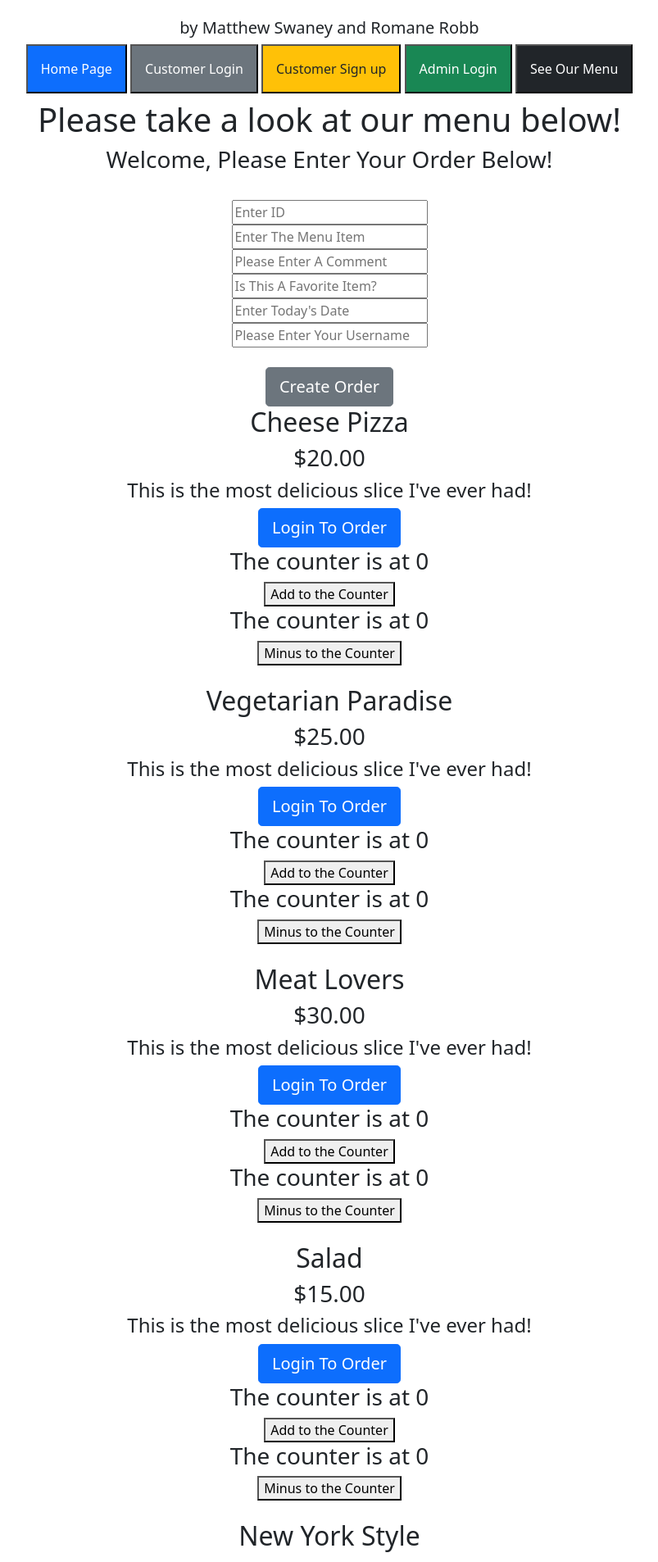
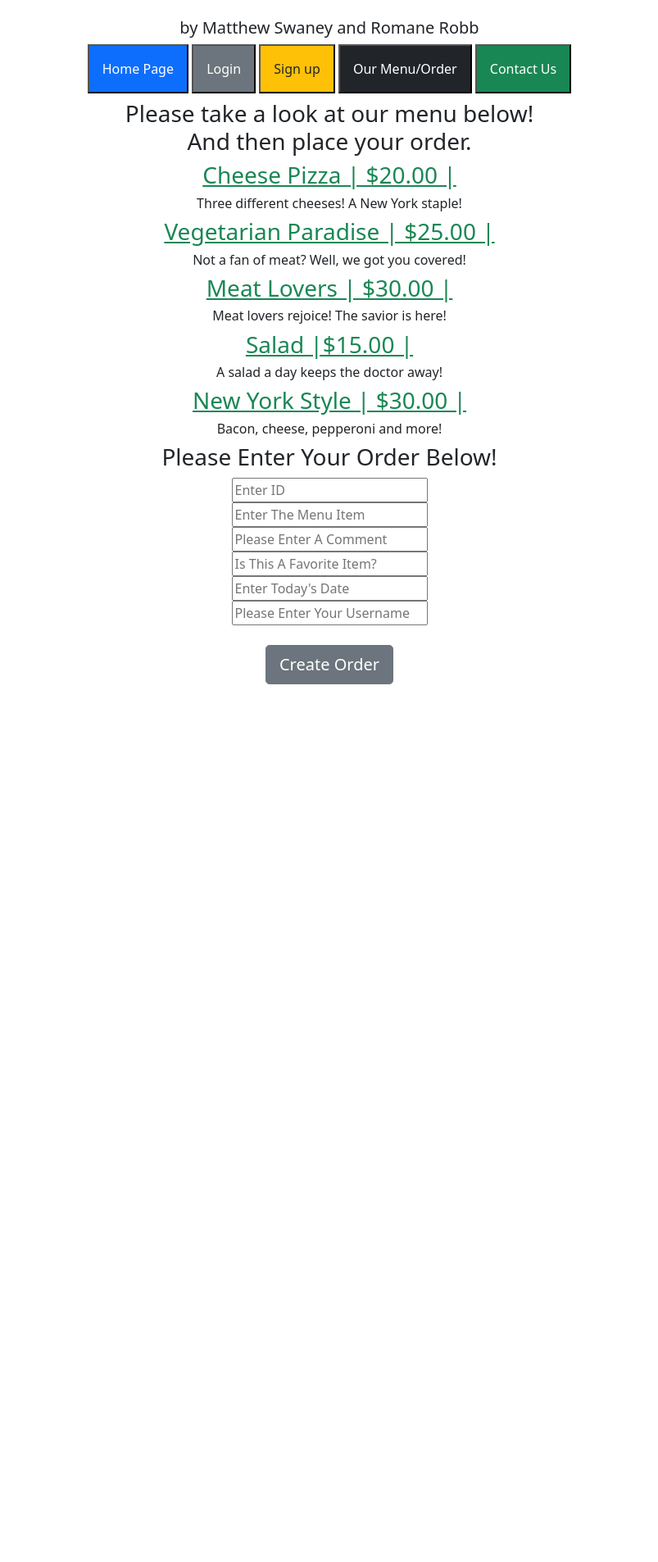
Before and after one commit to SyntaxError-JARS/ZahfoSha_FE_msrr, a React (Create React App) app: page /menu in a window 1280 px wide. Shown: the part 82-1988 px from the top of the page at 82% size, without its empty margins (238-1041 px from the left). After the commit the page ends 917 px from the top, so only its background shows below. Built offline with nearby package versions, Linux system fonts and the light colour scheme.

Commit message:
Updated my navbar.

```diff
--- a/src/App.js
+++ b/src/App.js
@@ -13,6 +13,8 @@ import CreateOrder from "./components/Order/createorder";
 import DeleteCreditCard from "./components/CreditCard/deletecreditcard";
 import UpdateCreditCard from "./components/CreditCard/updatecreditcard";
 import AddCreditCard from "./components/CreditCard/addcreditcard";
+import Customer from "./components/Customer/customer";
+import Contact from "./components/contact";
 
 export const userContext = createContext();
 
@@ -23,6 +25,7 @@ function App() {
         <>
         <center>
         <h1 class="display-1">ZahfoSha</h1>
+
         <h5>by Matthew Swaney and Romane Robb</h5>
             <BrowserRouter>
                 <userContext.Provider value={[user, setUser]}>
@@ -31,6 +34,7 @@ function App() {
                         <Route exact path="" element={<HomePage />} />
                         <Route path="admin" element={<AdminLogin />} />
                         <Route path="login" element={<CustomerLogin />} />
+                        <Route path="customer" element={<Customer />} />
                         <Route path="register" element={<CustomerRegistration />} />
                         <Route path="order" element={<CreateOrder />} />
                         <Route path="menu" element={<Menu />} />
@@ -38,6 +42,7 @@ function App() {
                         <Route path="addcreditcard" element={<AddCreditCard />} />
                         <Route path="updatecreditcard" element={<UpdateCreditCard />} />
                         <Route path="deletecreditcard" element={<DeleteCreditCard />} />
+                        <Route path="contact" element={<Contact />} />
                     </Routes>
                 </userContext.Provider>
             </BrowserRouter>
--- /dev/null
+++ b/src/components/Customer/customer.jsx
@@ -0,0 +1,20 @@
+import React from "react";
+import AddCreditCard from "../CreditCard/addcreditcard";
+import DeleteCreditCard from "../CreditCard/deletecreditcard";
+import ViewOrder from "../Order/vieworder";
+
+export default function Customer() {
+
+    return (
+
+    <>
+        <h3>Hello! Welcome to Zahfosha.</h3>
+
+        <ViewOrder />
+        <AddCreditCard />
+        <DeleteCreditCard />
+    </>
+
+    );
+
+}
--- a/src/components/Customer/customerregistration.jsx
+++ b/src/components/Customer/customerregistration.jsx
@@ -1,8 +1,10 @@
 import React from "react";
 import { useRef } from "react";
 import axios from "axios";
+import { useNavigate } from "react-router-dom";
 
 export default function CustomerRegistration() {
+    const navigate = useNavigate();
 
     const fnameInput = useRef();
     const lnameInput = useRef();
@@ -32,9 +34,10 @@ export default function CustomerRegistration() {
             fname: fnameInput.current.value,
             lname: lnameInput.current.value,
             password: passwordInput.current.value,
-            balance:  20,
+            balance: 0,
             isAdmin: false
         }
+        navigate("/customer");
 
         try{
         const response = await axios.post(`${url}/customer` , customer)
@@ -50,7 +53,7 @@ export default function CustomerRegistration() {
     return(
         <>
         <h2>Welcome to Zahfosha!</h2>
-        <h2>Please Enter Your Customer Information Below To Sign Up!</h2>
+        <h2>Please enter your customer information below to sign up!</h2>
         <br></br>
         <input placeholder="Enter Username" ref={usernameInput}></input>
         <br></br>
--- a/src/components/Menu/menu.jsx
+++ b/src/components/Menu/menu.jsx
@@ -3,54 +3,42 @@ import React from "react";
 import CustomerLogin from "../Customer/customerlogin";
 import Counter from "../Order/counter";
 import CreateOrder from "../Order/createorder"
+import bootstrap from "bootstrap";
+import 'bootstrap/dist/css/bootstrap.min.css';
 
 export default function Menu() {
 
     return (
 
         <>
-        <h1>Please take a look at our menu below!</h1>
+        <h3>Please take a look at our menu below!<br></br>And then place your order.</h3>
+
+        <h3><a href="#" class="text-success">Cheese Pizza | $20.00 |</a></h3>
+        <h6>Three different cheeses! A New York staple!</h6>
+        {/* <Link to="/login"><button type="button" class="btn btn-primary btn-lg">Login To Order</button></Link>
+        <Counter /> */}
+
+        <h3><a href="#" class="text-success">Vegetarian Paradise | $25.00 |</a></h3>
+        <h6>Not a fan of meat? Well, we got you covered!</h6>
+        {/* <Link to="/login"><button type="button" class="btn btn-primary btn-lg">Login To Order</button></Link>
+        <Counter /> */}
+
+        <h3><a href="#" class="text-success">Meat Lovers | $30.00 |</a></h3>
+        <h6>Meat lovers rejoice! The savior is here!</h6>
+        {/* <Link to="/login"><button type="button" class="btn btn-primary btn-lg">Login To Order</button></Link>
+        <Counter /> */}
+
+        <h3><a href="#" class="text-success">Salad |$15.00 |</a></h3>
+        <h6>A salad a day keeps the doctor away!</h6>
+        {/* <Link to="/login"><button type="button" class="btn btn-primary btn-lg">Login To Order</button></Link>
+        <Counter /> */}
+
+        <h3><a href="#" class="text-success">New York Style | $30.00 |</a></h3>
+        <h6>Bacon, cheese, pepperoni and more!</h6>
+        {/* <Link to="/login"><button type="button" class="btn btn-primary btn-lg">Login To Order</button></Link>
+        <Counter /> */}
+
         <CreateOrder />
-
-        <h2>Cheese Pizza</h2>
-        <h3>$20.00</h3>
-        <h4>This is the most delicious slice I've ever had!</h4>
-        <Link to="/login"><button type="button" class="btn btn-primary btn-lg">Login To Order</button></Link>
-        <Counter />
-        <br></br>
-        <br></br>
-
-        <h2>Vegetarian Paradise</h2>
-        <h3>$25.00</h3>
-        <h4>This is the most delicious slice I've ever had!</h4>
-        <Link to="/login"><button type="button" class="btn btn-primary btn-lg">Login To Order</button></Link>
-        <Counter />
-        <br></br>
-        <br></br>
-
-        <h2>Meat Lovers</h2>
-        <h3>$30.00</h3>
-        <h4>This is the most delicious slice I've ever had!</h4>
-        <Link to="/login"><button type="button" class="btn btn-primary btn-lg">Login To Order</button></Link>
-        <Counter />
-        <br></br>
-        <br></br>
-
-        <h2>Salad</h2>
-        <h3>$15.00</h3>
-        <h4>This is the most delicious slice I've ever had!</h4>
-        <Link to="/login"><button type="button" class="btn btn-primary btn-lg">Login To Order</button></Link>
-        <Counter />
-        <br></br>
-        <br></br>
-
-        <h2>New York Style</h2>
-        <h3>$30.00</h3>
-        <h4>This is the most delicious slice I've ever had!</h4>
-        <Link to="/login"><button type="button" class="btn btn-primary btn-lg">Login To Order</button></Link>
-        <Counter />
-        <br></br>
-        <br></br>
 
         </>
 
--- a/src/components/Order/createorder.jsx
+++ b/src/components/Order/createorder.jsx
@@ -39,8 +39,7 @@ export default function CreateOrder() {
 
     return (
 <>
-        <h3>Welcome, Please Enter Your Order Below!</h3>
-        <br></br>
+        <h3>Please Enter Your Order Below!</h3>
         <input placeholder="Enter ID" ref={idInput}></input>
         <br></br>
         <input placeholder="Enter The Menu Item" ref={menuItemInput}></input>
--- a/src/components/Order/vieworder.jsx
+++ b/src/components/Order/vieworder.jsx
@@ -36,9 +36,6 @@ export default function ViewOrder() {
 
     return(
         <>
-
-        <h3>Here Are Your Orders</h3>
-
         <button class="btn btn-warning btn-lg" onClick={viewAllOrders}>Click To Find All Your Orders</button>
 
         <table>
--- /dev/null
+++ b/src/components/contact.jsx
@@ -0,0 +1,21 @@
+import React from "react";
+import 'bootstrap/dist/css/bootstrap.css';
+
+export default function Contact() {
+
+    return (
+        <>
+        <br></br>
+        <br></br>
+        <h1>Email: email@zahfosha.com</h1>
+        <br></br>
+        <br></br>
+        <h2>Instagram: @zahfosha</h2>
+        <br></br>
+        <img src="https://images.pexels.com/photos/1566837/pexels-photo-1566837.jpeg?auto=compress&cs=tinysrgb&w=1260&h=750&dpr=1" width="1500" height="1000" alt = "ZahfoSha"></img>
+        </>
+
+        );
+
+
+}
--- a/src/components/navbar.jsx
+++ b/src/components/navbar.jsx
@@ -10,19 +10,19 @@ export default function NavBar() {
             </Link>
             <span> </span>
             <Link to="/login">
-                <button class="p-3 mb-2 bg-secondary text-white">Customer Login</button>
+                <button class="p-3 mb-2 bg-secondary text-white">Login</button>
             </Link>
             <span> </span>
             <Link to="/register">
-                <button class="p-3 mb-2 bg-warning text-dark">Customer Sign up</button>
-            </Link>
-            <span> </span>
-            <Link to="/admin">
-                <button class="p-3 mb-2 bg-success text-white">Admin Login</button>
+                <button class="p-3 mb-2 bg-warning text-dark">Sign up</button>
             </Link>
             <span> </span>
             <Link to="/menu">
-                <button class="p-3 mb-2 bg-dark text-white">See Our Menu</button>
+                <button class="p-3 mb-2 bg-dark text-white">Our Menu/Order</button>
+            </Link>
+            <span> </span>
+            <Link to="/contact">
+                <button class="p-3 mb-2 bg-success text-white">Contact Us</button>
             </Link>
         </nav>
     );
--- a/src/index.js
+++ b/src/index.js
@@ -3,6 +3,7 @@ import ReactDOM from 'react-dom/client';
 import './index.css';
 import App from './App';
 import reportWebVitals from './reportWebVitals';
+import 'bootstrap/dist/css/bootstrap.min.css';
 
 const root = ReactDOM.createRoot(document.getElementById('root'));
 root.render(
```
Also changed, not shown: src/components/Customer/customerlogin.jsx (+14 -15 lines).
